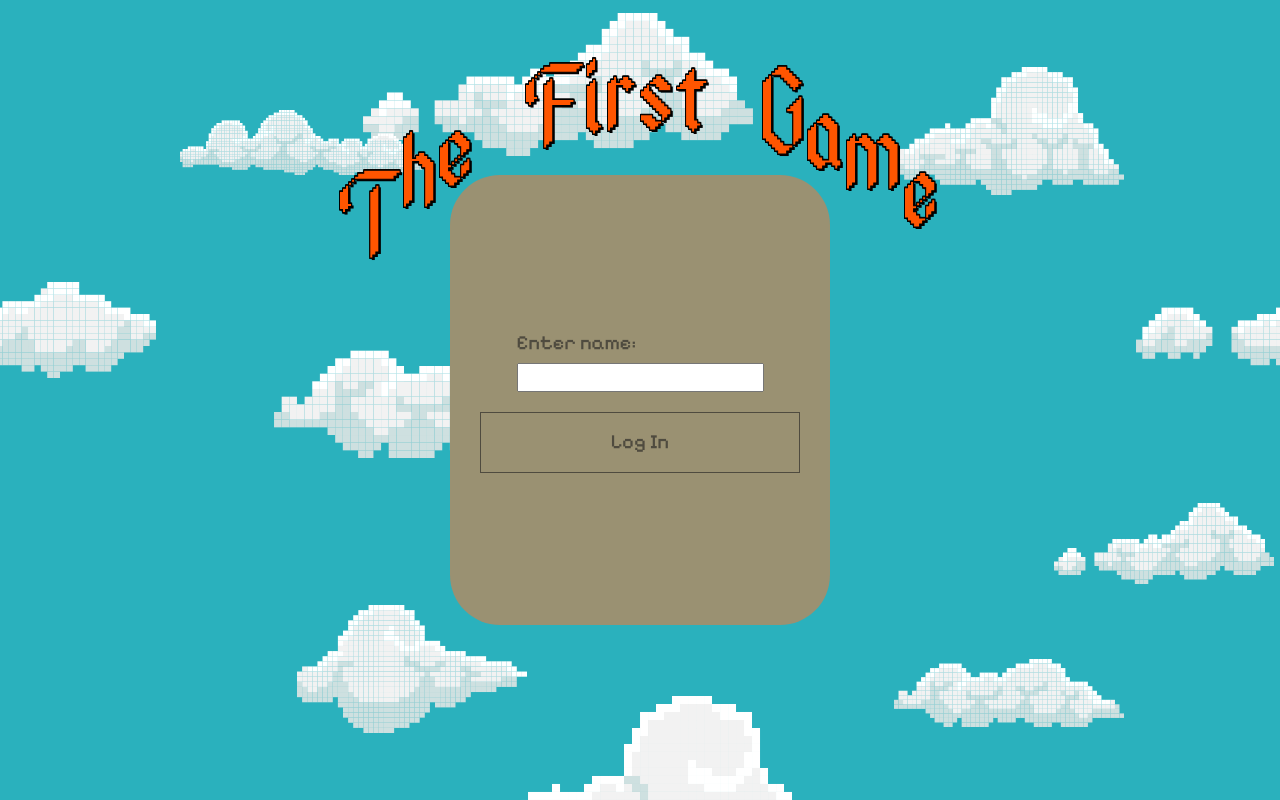
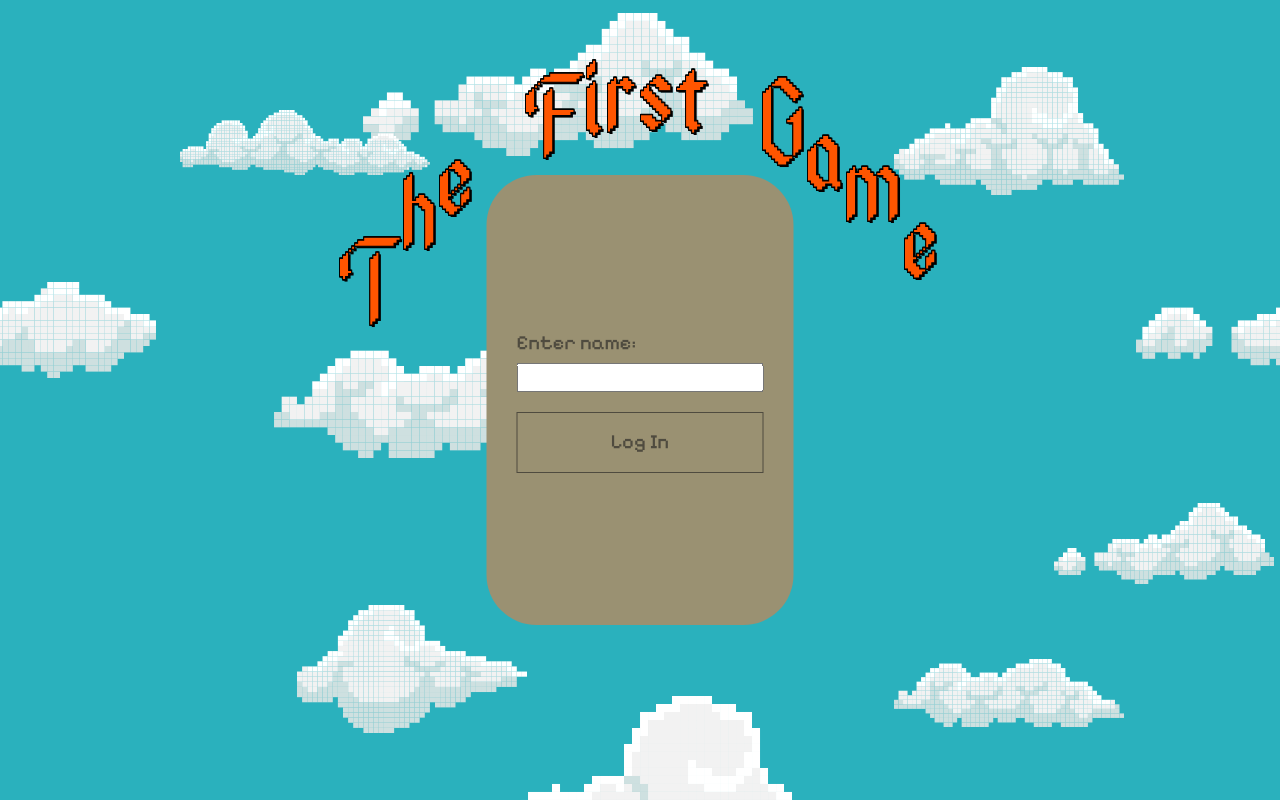
Before and after one commit to NikitaVirachev/WebGameClient, a React (Vite) app: page / in a window 1280 px wide. Built offline with nearby package versions, Linux system fonts and the light colour scheme; no server answers.

Commit message:
feat #8: remove fixed container length

```diff
--- a/src/components/Pages/Login/Login.scss
+++ b/src/components/Pages/Login/Login.scss
@@ -13,23 +13,23 @@
 
     padding: 3rem;
 
-    min-width: 40rem;
+    // min-width: 40rem;
     min-height: 50rem;
 
     @include mixins.respond(big-desktop) {
-      min-width: 50rem;
+      // min-width: 50rem;
       min-height: 60rem;
     }
     @include mixins.respond(tab-land) {
-      min-width: 38rem;
+      // min-width: 38rem;
       min-height: 45rem;
     }
     @include mixins.respond(phone-lg) {
-      min-width: 35rem;
+      // min-width: 35rem;
       min-height: 45rem;
     }
     @include mixins.respond(phone-sm) {
-      min-width: 26rem;
+      // min-width: 26rem;
       min-height: 45rem;
     }
   }
```
